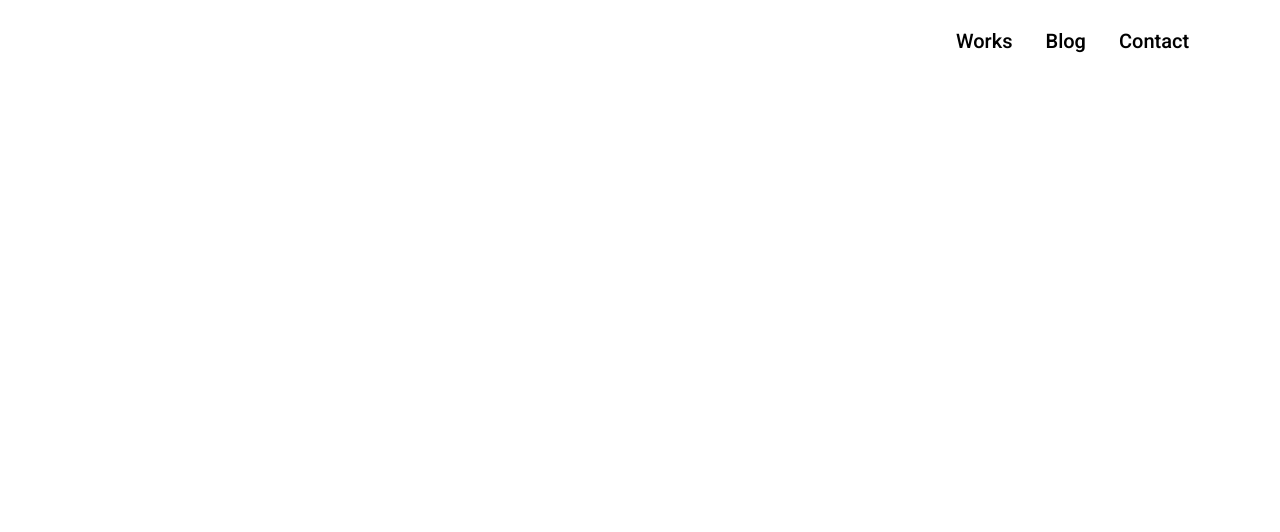
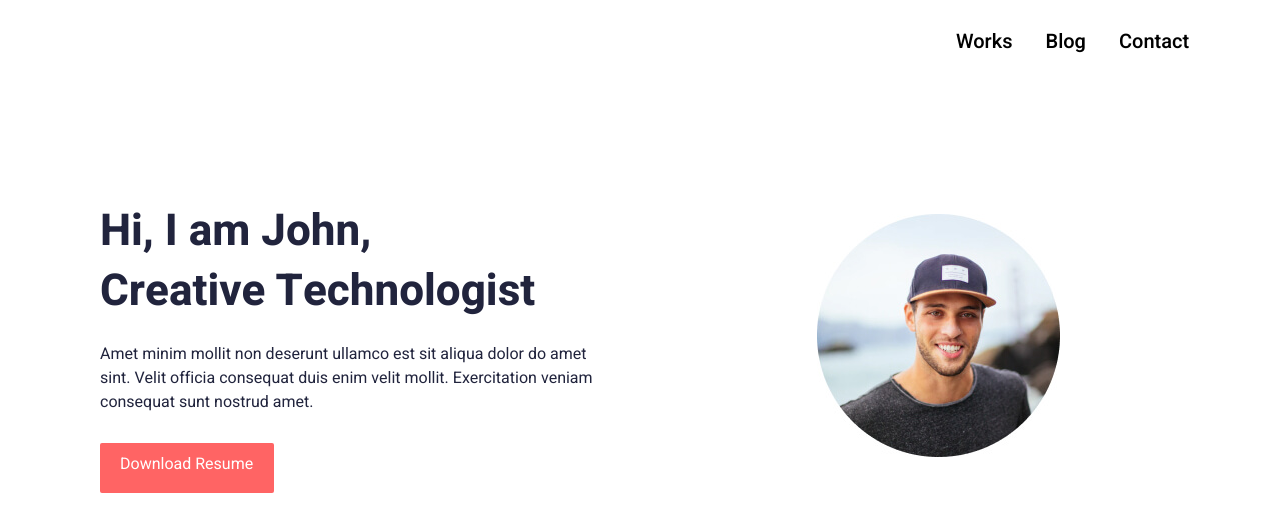
Before and after one commit to webdev20071995/john, a plain HTML site: page index.html in a window 1280 px wide. Drawn offline with Linux system fonts and the light colour scheme.

Commit message:
add hero

```diff
--- a/css/style.css
+++ b/css/style.css
@@ -52,6 +52,15 @@
   margin-right: auto;
 }
 
+.button {
+  text-decoration: none;
+  background-color: #FF6464;
+  border-radius: 2px;
+  color: #fff;
+  padding: 9px 21px 17px 20px;
+
+}
+
 
 /* SITE-HEADER */
 .site-header {
@@ -76,3 +85,48 @@
   color: #000;
   text-decoration: none;
 }
+
+
+/* HERO */
+.hero {
+  margin: 0;
+  padding: 0;
+  margin-top: 146px;
+  display: flex;
+}
+
+.hero-button{
+  margin-top: 38px;
+}
+
+.hero-info{
+  margin-right: 110px;
+}
+
+.hero-container{
+  margin-left: 0;
+  padding-right: 0;
+  align-items: center;
+  /* text-align: center; */
+  display: flex;
+}
+
+.hero-title {
+  color: #21243D;
+  font-size: 44px;
+  line-height: 60px;
+  font-weight: 700;
+}
+
+.hero-text {
+  color: #21243D;
+  font-size: 16px;
+  line-height: 24px;
+  font-weight: 400;
+  width: 497px;
+  margin-top: 20px;
+}
+
+.hero-img {
+  margin-left: 110px;
+}
--- a/index.html
+++ b/index.html
@@ -23,5 +23,18 @@
       </ul>
     </div>
   </div>
+
+
+  <!-- HERO -->
+  <div class="hero">
+    <div class="container hero-container">
+      <div class="hero-info">
+        <h1 class="hero-title">Hi, I am John, <br> Creative Technologist</h1>
+        <p class="hero-text">Amet minim mollit non deserunt ullamco est sit aliqua dolor do amet sint. Velit officia consequat duis enim velit mollit. Exercitation veniam consequat sunt nostrud amet.</p>
+        <div class="hero-button"><a class="button" href="#">Download Resume</a></div>
+      </div>
+      <div class="hero-img-box"><img class="hero-img" src="img/boy.jpg" alt="boy img"></div>
+    </div>
+  </div>
 </body>
 </html>
```
Also changed, not shown: img/boy.jpg (added).
